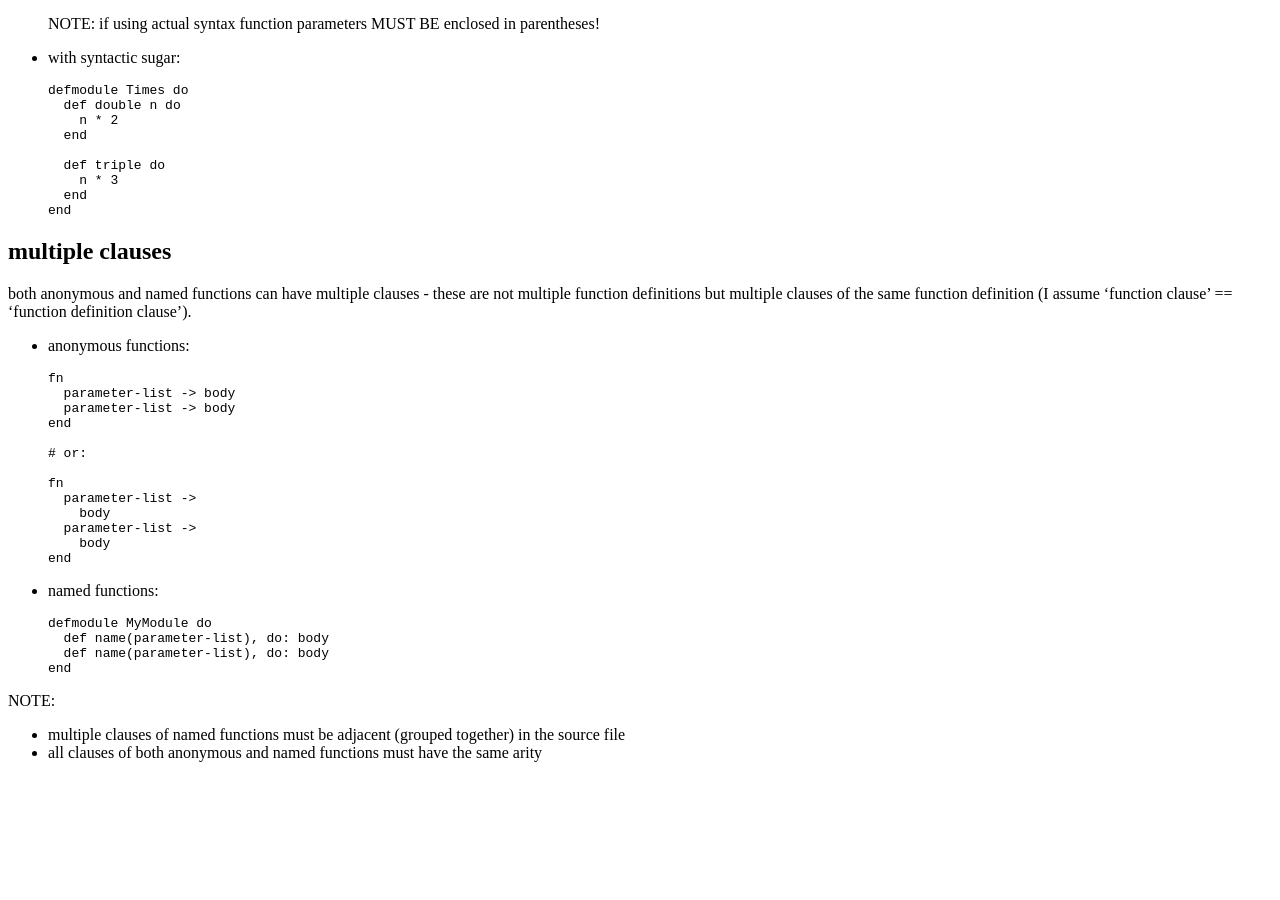
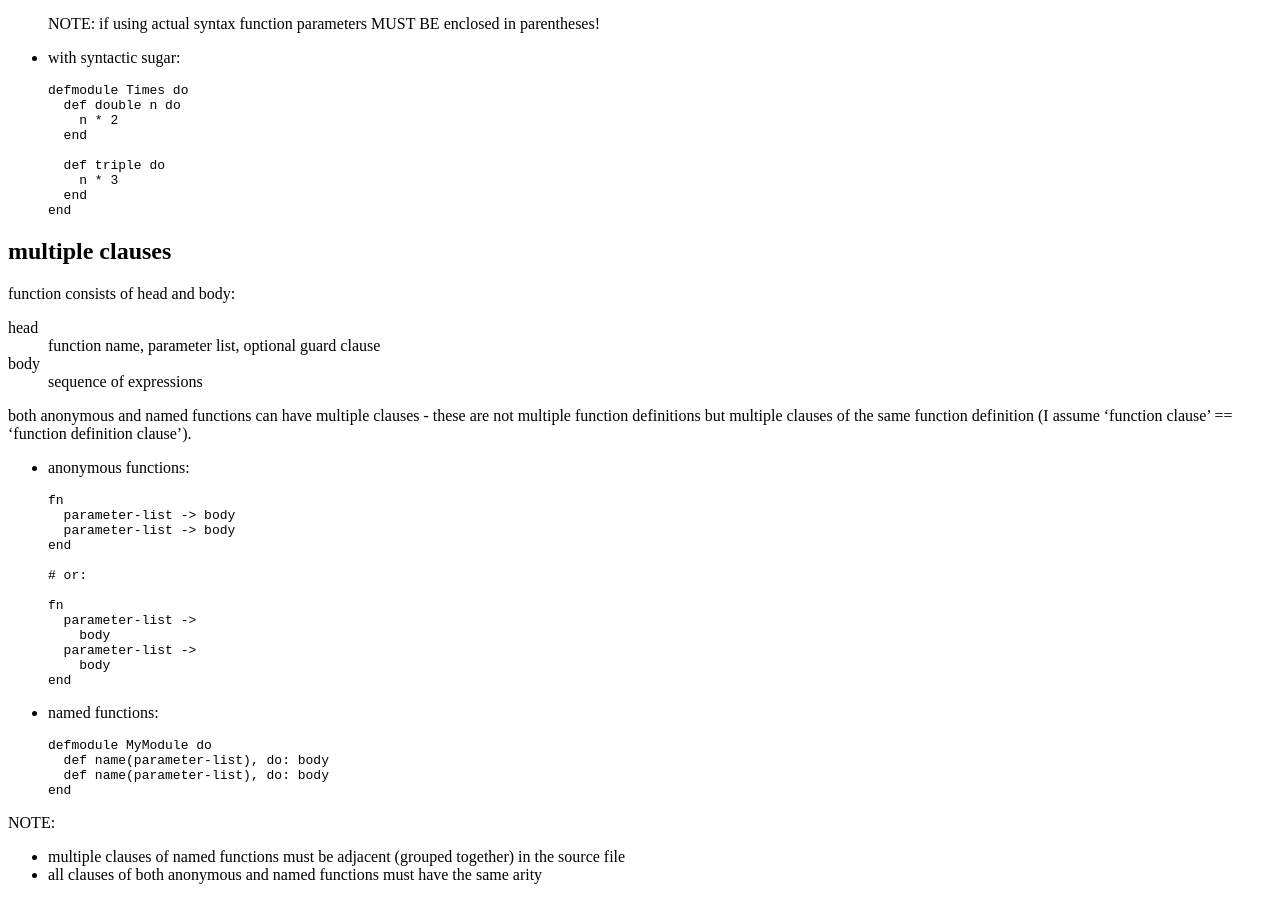
Before and after one commit to tap349/tap349.github.io, a Jekyll site: the page built from _posts/2016-12-31-elixir-notes.md, in a window 1280 px wide and 900 px high, scrolled down 2492 px. Built offline with Jekyll 4.4.1, drawn with Linux system fonts in a browser that asks for light colours; before the commit the page ends 3270 px from its top, so only the background shows below that.

Commit message:
update 2017-01-02_03:36:59

```diff
--- a/_posts/2016-12-31-elixir-notes.md
+++ b/_posts/2016-12-31-elixir-notes.md
@@ -187,6 +187,16 @@ NOTE: you need to compile it for each new version of Erlang/OTP kernel!
 
 ## multiple clauses
 
+function consists of head and body:
+
+<dl>
+  <dt>head</dt>
+  <dd>function name, parameter list, optional guard clause</dd>
+
+  <dt>body</dt>
+  <dd>sequence of expressions</dd>
+</dl>
+
 both anonymous and named functions can have multiple clauses - these are
 not multiple function definitions but multiple clauses of the same function
 definition (I assume 'function clause' == 'function definition clause').
```
